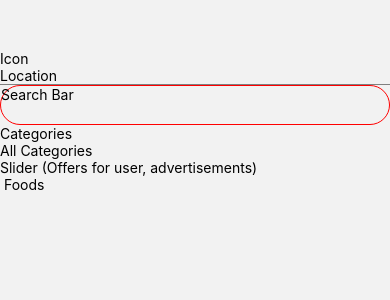
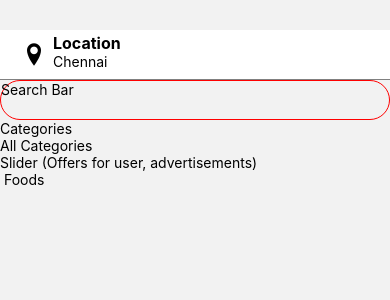
Before and after one commit to Raasika2510/Munchr, a React Native app: screen /Home in a window 390 px wide. Shown: the top 300 px of the page. Built offline with nearby package versions, Linux system fonts and the light colour scheme.

Commit message:
Added headerbar components and did basic styling

```diff
--- a/package.json
+++ b/package.json
@@ -10,6 +10,7 @@
     "web": "expo start --web"
   },
   "dependencies": {
+    "@expo/vector-icons": "^14.0.4",
     "@react-navigation/native": "^7.0.14",
     "@react-navigation/native-stack": "^7.2.0",
     "@react-navigation/stack": "^7.1.1",
--- /dev/null
+++ b/src/Components/Headerbar.js
@@ -0,0 +1,38 @@
+import { StyleSheet, Text, TouchableOpacity, View } from 'react-native'
+import React from 'react'
+import Entypo from '@expo/vector-icons/Entypo';
+
+const Headerbar = () => {
+  return (
+            <View style={styles.container}>
+              <TouchableOpacity style={{flexDirection: 'row'}}>
+              <Entypo name="location-pin" size={28} color="black" style={{paddingVertical: 6}}/>
+              <View style={{paddingHorizontal: 5}}>
+                <View>
+                <Text style={{paddingRight: 3, fontSize: 16, fontWeight: '700'}}>Location</Text>
+                </View>
+                <Text>Chennai</Text>
+              </View>
+
+              </TouchableOpacity>
+
+            </View>
+  )
+}
+
+export default Headerbar
+
+const styles = StyleSheet.create({
+    container: {
+        flexDirection: 'row',
+        marginTop: 30,
+        borderBottomWidth: 1,
+        borderColor: 'grey',
+        alignItems: 'center',
+        justifyContent: 'space-between',
+        height: 50,
+        backgroundColor: 'white',
+        paddingHorizontal: 20,
+        paddingVertical: 10
+    }
+})
--- a/src/MainScreens/HomeScreen.js
+++ b/src/MainScreens/HomeScreen.js
@@ -1,17 +1,14 @@
 import { StyleSheet, Text, View } from 'react-native'
 import React from 'react'
 import { StatusBar } from 'expo-status-bar';
+import Headerbar from '../Components/Headerbar';
 
 const HomeScreen = () => {
     return (
       <View style={styles.mainContainer}>
         <StatusBar backgroundColor="#FF3F00" />
 
-        <View style={{ marginTop: 50, borderBottomWidth: 1, borderColor: 'grey' }}>
-          <Text>Icon</Text>
-          <Text>Location</Text>
-        </View>
-
+        <Headerbar />
         <View style={{ height: 40, borderWidth: 0.6, borderColor: 'red', borderRadius: 25 }}>
           <Text>Search Bar</Text>
         </View>
```
Also changed, not shown: 1 other file (tests, documents, lock files or other folders).
